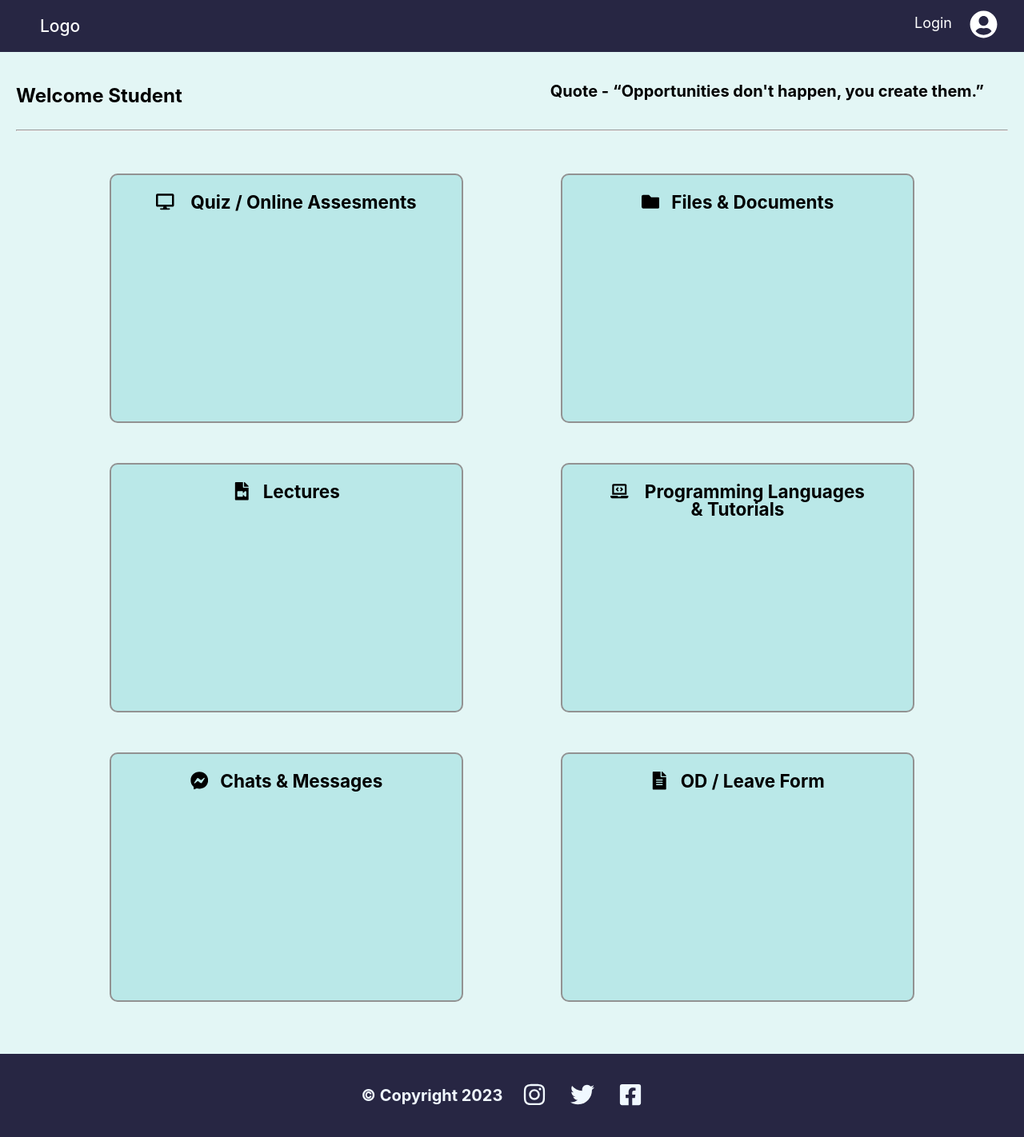
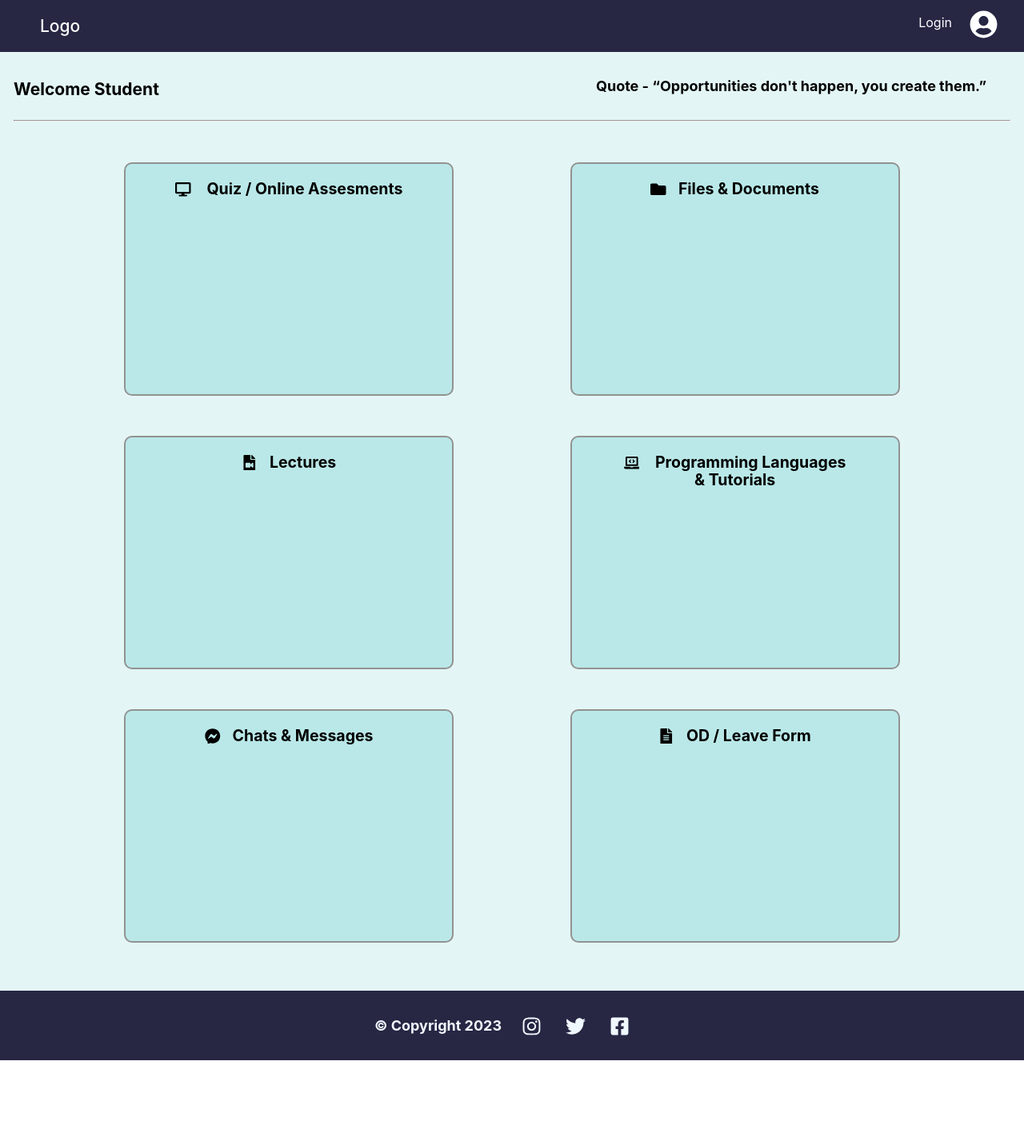
Before and after one commit to internship-mern/Internship-project, a React (Create React App) app in the folder letslearn/: page / in a window 1280 px wide. Shown: the whole page at 80% size. After the commit the page ends 1326 px from the top, so only its background shows below. Built offline with nearby package versions, Linux system fonts and the light colour scheme.

Commit message:
Added Quiz files

```diff
--- a/letslearn/src/App.js
+++ b/letslearn/src/App.js
@@ -4,6 +4,7 @@ import Header from './components/Header';
 import Layout from './components/Layout';
 import Home from './components/Home';
 import Footer from './components/Footer';
+import Quiz from './components/Quiz';
 
 function App() {
   return (
--- /dev/null
+++ b/letslearn/src/components/Quiz.js
@@ -0,0 +1,22 @@
+import React from 'react'
+import '../styles/Quiz.css'
+
+const Quiz = () => {
+  return (
+    <div>
+      <div id='quiz-container'>
+        <div id='quiz-title-container'>
+         <div id='Quiz-title'>Title</div>
+         <div id='Quiz-time'>19h.12m.13s</div>
+        </div>
+        <div id='quiz-lines-container'>
+          <div className='quiz-lines-box'>1</div>
+          <div className='quiz-lines-box'>2</div>
+        </div>
+
+      </div>
+    </div>
+  )
+}
+
+export default Quiz
--- a/letslearn/src/styles/Footer.css
+++ b/letslearn/src/styles/Footer.css
@@ -1,7 +1,7 @@
 #footer-container{
 
   height: fit-content;
-  padding: 10px;
+  padding: 5px;
   background-color: #272643;
   color: aliceblue;
   display: flex;
@@ -15,12 +15,12 @@
 #footer-content h3{
     display: inline-block;
     margin-right: 20px;
-    font-size: 20px;
+    font-size: 18px;
 }
 .footer-icons{
     margin-right: 20px;
-    width: 30px;
-    height: 30px;
+    width: 25px;
+    height: 25px;
     vertical-align: -12px;
     cursor: pointer;
     padding: 5px;
@@ -28,8 +28,8 @@
 .footer-icons:hover
 {
 
-   width:32px ;
-   height: 32px;
+   width:26px ;
+   height: 26px;
    padding: 4px;
    box-shadow: 1px 1px 10px 4px white;
    border-radius: 5px;
--- a/letslearn/src/styles/Header.css
+++ b/letslearn/src/styles/Header.css
@@ -36,7 +36,7 @@
 #login-container a{
   text-decoration: none;
   color: rgb(255, 255, 255);
-  font-size: 18px;
+  font-size: 16px;
 }
 #login-icon-container
 {
--- /dev/null
+++ b/letslearn/src/styles/Quiz.css
@@ -0,0 +1,51 @@
+#quiz-container
+{
+    margin: 10px;
+    padding: 10px;
+    border:2px solid black;
+    border-radius: 8px;
+}
+#quiz-title-container
+{
+    height:fit-content;
+    padding: 10px;
+    background-color: rgb(182, 191, 191);
+}
+#Quiz-title
+{
+    margin-left: 30px;
+    display: inline-block;
+    width: fit-content;
+    font-size: 20px;
+    letter-spacing: 0.5px;
+}
+#Quiz-time
+{
+    display: inline-block;
+    width: fit-content;
+    float: right;
+    margin-right: 50px;
+    font-size: 20px;
+    color: red;
+    font-weight: bold;
+}
+#quiz-lines-container
+{
+    margin-top: 5px;
+    background-color: rgb(195, 206, 206);
+    height: fit-content;
+    padding:3px 3px 3px 3px;
+    display: flex;
+    justify-content:flex-start;
+}
+.quiz-lines-box
+{
+    padding: 10px;
+    border: 2px solid red;
+    display: inline-block;
+    margin: 10px;
+    font-size: 20px;
+    font-weight: bold;
+    border-radius: 6px;
+    cursor: pointer;
+}
--- a/letslearn/src/styles/home.css
+++ b/letslearn/src/styles/home.css
@@ -1,6 +1,6 @@
 #home-container
 {
-    padding: 20px;
+    padding: 17px;
     height: 100%;
     background-color: #e3f6f5;
 }
@@ -16,6 +16,7 @@
 {
     display: inline-block;
     margin-right: 40px;
+    font-size: 21px;
 }
 #Quote
 {
@@ -23,7 +24,7 @@
     text-align: center;
     float: right;
     margin-right: 30px;
-    font-size: 20px;
+    font-size: 18px;
 }
 #cards-container
 {
@@ -31,24 +32,24 @@
     justify-content:space-evenly;
     flex-direction: row;
     flex-wrap: wrap;
-    padding: 20px;
+    padding: 18px;
 
 }
 .cards
 {
-    width:430px;
+    width:400px;
     margin: 25px;
-    height: 300px;
+    height: 280px;
     border-radius: 10px;
     background-color:#bae8e8;
     border: 2px solid rgb(146, 146, 146);
     padding: 4px;
-    font-size: 15px;
+    font-size: 13px;
    /* background-image: url(../images/card-bg.jpg);*/
-    background-size:330px;
+    /*background-size:330px;*/
 }.cards:hover
 {
-    box-shadow: 1px 1px 10px -3px #747474;
+    box-shadow: 1px 1px 15px -3px #747474;
     margin: 23px;
     padding: 6px;
 }
```
